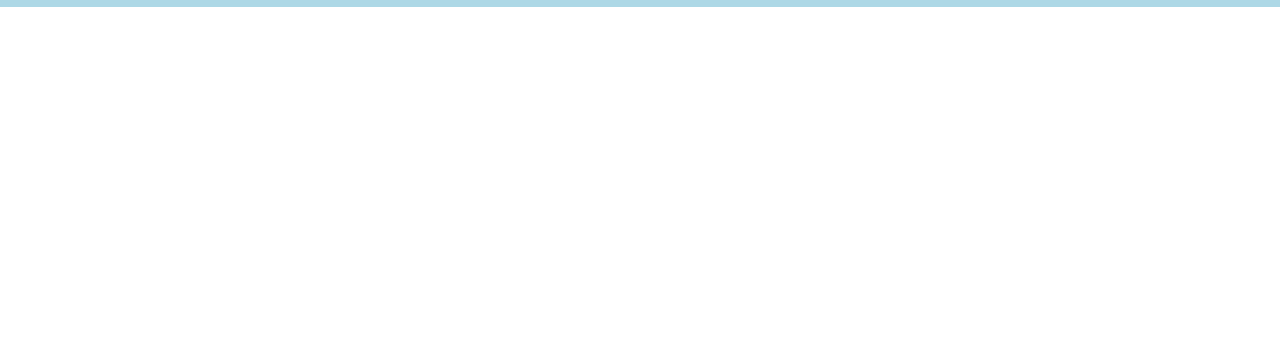
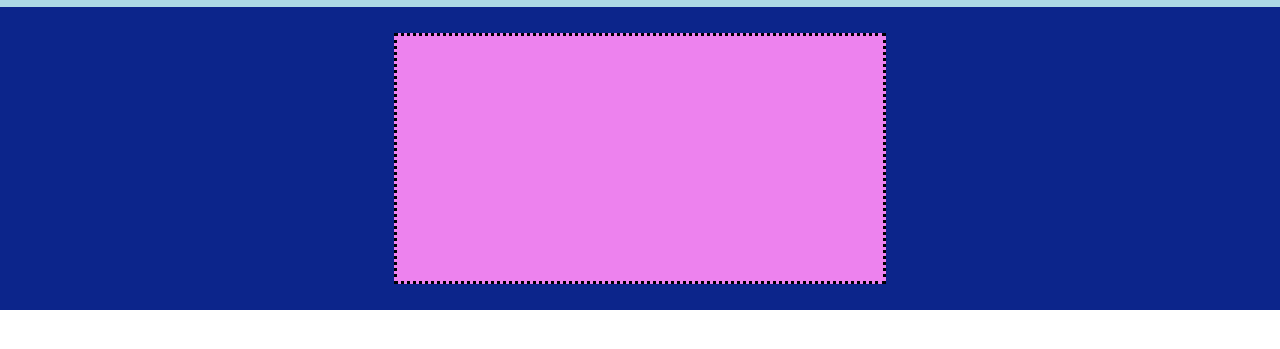
Before and after one commit to carlog91cast/htmlcss-struttura-discord, a plain HTML site: page index.html in a window 1280 px wide. Shown: the part 51-400 px from the top of the page. Drawn offline with Linux system fonts and the light colour scheme.

Commit message:
commit 1 section

```diff
--- a/css-struttura-discord/style.css
+++ b/css-struttura-discord/style.css
@@ -60,39 +60,18 @@ ul{
     justify-content: end;
 }
 
-/*
-footer {
-    padding: 10px;
-    background-color: cadetblue;
+
+
+.main-content {
+    background-color: #0c258b;
+    width: 100%;
+    padding: 2%;
 }
 
-.footer-content {
-    padding: 10px;
-    background-color: darkseagreen;
+.sub{
+    background-color: #ed82ee;
+    padding: 10%;
+    width: 40%;
+    margin: 0 auto;
+    border: 3px dotted black;
 }
-
-main {
-    padding: 10px;
-    background-color: black;
-}
-
-.main-content {
-    display: flex;
-    justify-content: space-between;
-    background-color: gray;
-}
-
-.colsx {
-    height: 120px;
-    background-color: aquamarine;
-    flex-grow: 2;
-    margin: 10px;
-}
-
-.coldx,
-.colssx {
-    background-color: aqua;
-    height: 70px;
-    margin: 10px;
-    flex-grow: 1;
-} */
--- a/index.html
+++ b/index.html
@@ -10,6 +10,9 @@
 </head>
 
 <body>
+
+    <!-- navigazione -->
+
     <header>
         <div class="container head-content">
             <div class="logo">logo</div>
@@ -29,11 +32,14 @@
         </div>
     </header>
     <main>
-        <div class="container main-content">
-            <div class="colssx"></div>
-            <div class="colsx"></div>
-            <div class="coldx"></div>
+        <!-- sfondo blu riquadro rosa -->
+
+        <div class= "main-content">
+            <div class="sub"></div>
         </div>
+
+
+
     </main>
     <footer>
         <div class="container footer-content"></div>
```
